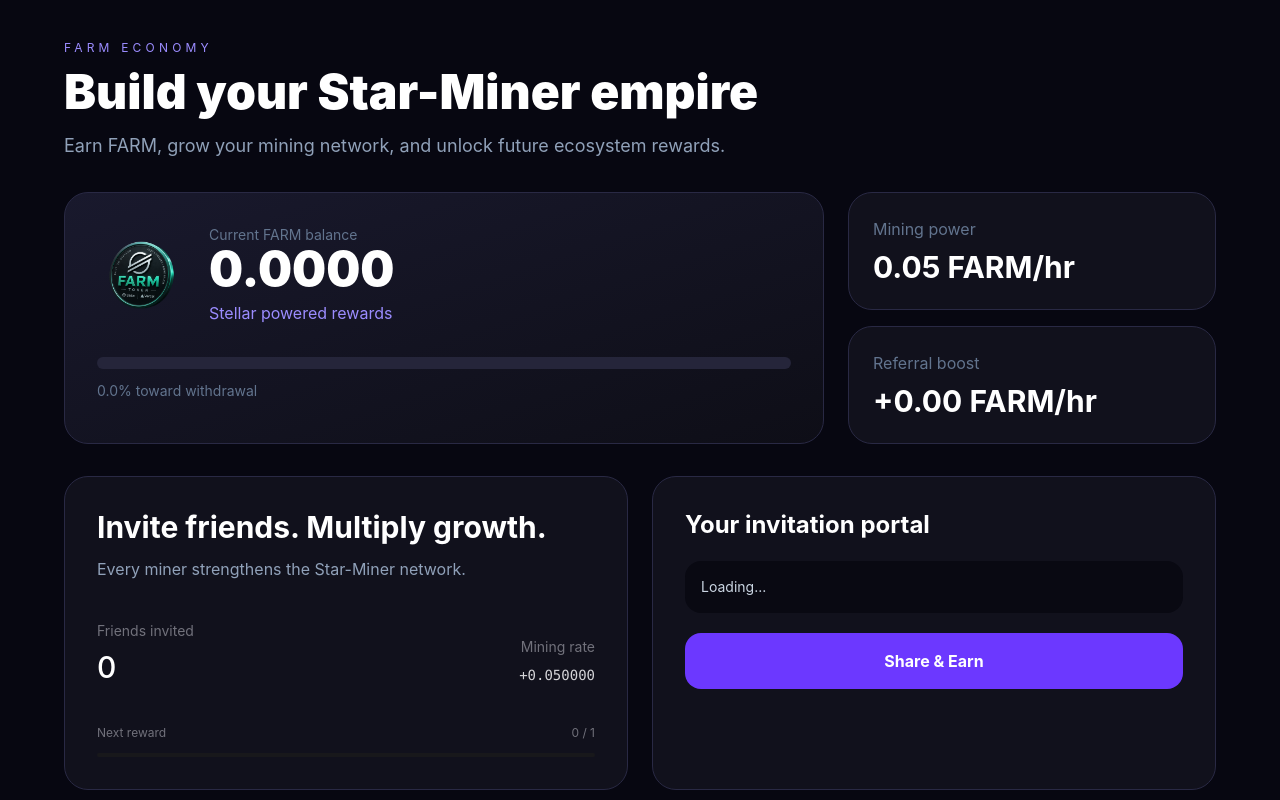
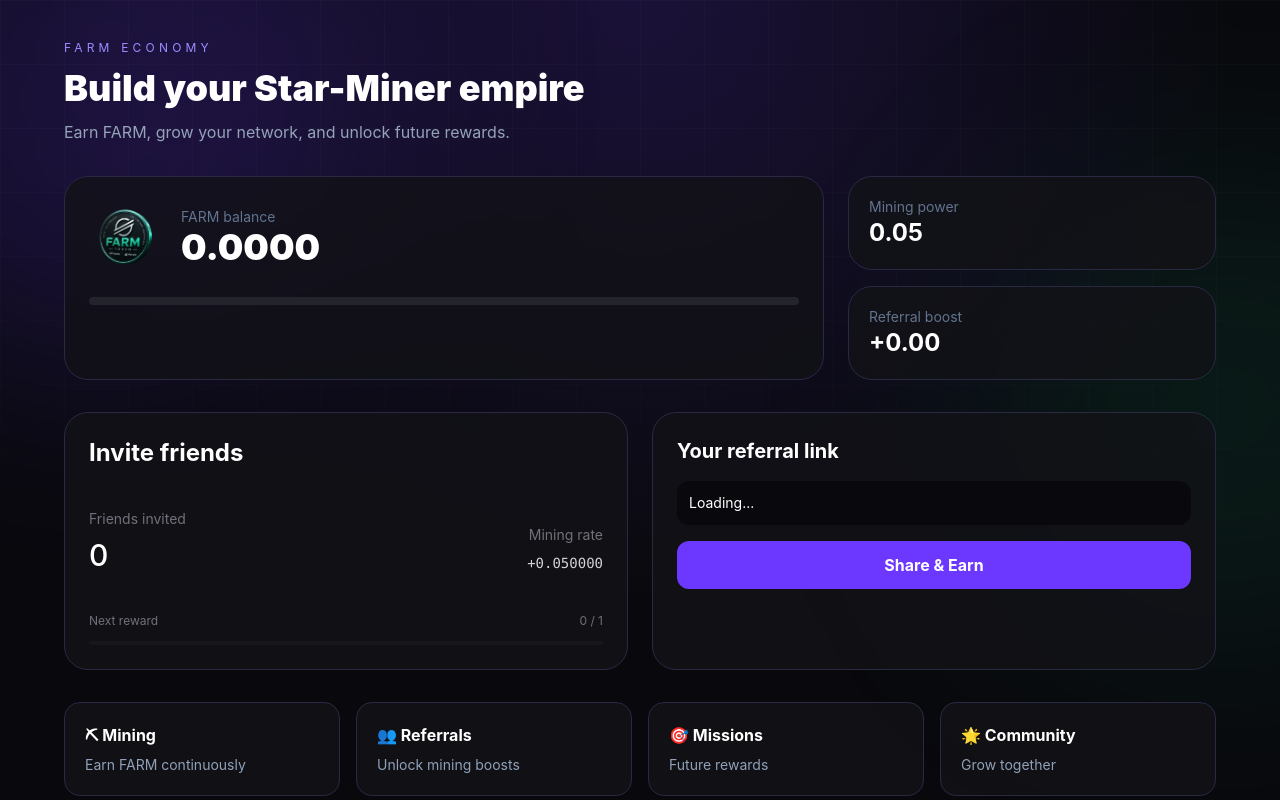
Before and after one commit to arashKazerouni/star-miner, a Next.js app: page /earn in a window 1280 px wide. Shown: the top 800 px of the page. Built offline with nearby package versions, Linux system fonts and the light colour scheme; no server answers.

Commit message:
Fix earn page background to match landing and dashboard style

```diff
--- a/app/earn/page.tsx
+++ b/app/earn/page.tsx
@@ -10,66 +10,23 @@ import { BASE_MINING_RATE } from "@/lib/mining";
 import { WITHDRAWAL_THRESHOLD } from "@/lib/withdrawal";
 import { FarmLogo } from "@/components/FarmLogo";
 
-const methods = [
-  ["⛏ Mining", "Earn FARM continuously with your miner"],
-  ["👥 Referrals", "Expand your network and unlock boosts"],
-  ["🎯 Missions", "Future ecosystem challenges and rewards"],
-  ["🌟 Community", "Participate in Star-Miner growth"],
-];
+const methods = [["⛏ Mining","Earn FARM continuously"],["👥 Referrals","Unlock mining boosts"],["🎯 Missions","Future rewards"],["🌟 Community","Grow together"]];
 
-export default function EarnPage() {
-  const { user, currentBalance } = useUser();
-  const [copied, setCopied] = useState(false);
-  const referrals = user.referrals;
-  const nextTarget = getNextReferralTarget(referrals);
-  const referralLink = useMemo(() => user.referralCode && typeof window !== "undefined" ? `${window.location.origin}/?ref=${user.referralCode}` : "", [user.referralCode]);
-  const progress = Math.min((currentBalance / WITHDRAWAL_THRESHOLD) * 100, 100);
-  const bonus = Math.max(user.miningRate - BASE_MINING_RATE, 0);
-
-  async function copyLink() {
-    if (!referralLink) return;
-    await navigator.clipboard.writeText(referralLink);
-    setCopied(true);
-    setTimeout(() => setCopied(false), 1500);
-  }
-
-  return <main className="min-h-screen bg-[#070711] px-5 py-10 pb-36 text-white">
-    <div className="mx-auto max-w-6xl space-y-8">
-      <header className="max-w-3xl">
-        <p className="text-xs uppercase tracking-[0.35em] text-[#9B8CFF]">FARM economy</p>
-        <h1 className="mt-3 text-5xl font-black">Build your Star-Miner empire</h1>
-        <p className="mt-4 text-lg text-slate-400">Earn FARM, grow your mining network, and unlock future ecosystem rewards.</p>
-      </header>
-
-      <section className="grid gap-6 lg:grid-cols-3">
-        <div className="rounded-3xl border border-[#292944] bg-gradient-to-br from-[#19192D] to-[#0E0E17] p-8 lg:col-span-2">
-          <div className="flex items-center gap-6"><FarmLogo size={88}/><div><p className="text-sm text-slate-500">Current FARM balance</p><p className="text-5xl font-black">{currentBalance.toFixed(4)}</p><p className="mt-2 text-[#9B8CFF]">Stellar powered rewards</p></div></div>
-          <div className="mt-8 h-3 rounded-full bg-[#25253A]"><div className="h-full rounded-full bg-[#8B5CF6]" style={{width:`${progress}%`}}/></div>
-          <p className="mt-3 text-sm text-slate-500">{progress.toFixed(1)}% toward withdrawal</p>
-        </div>
-
-        <div className="grid gap-4">
-          <div className="rounded-3xl border border-[#292944] bg-[#11111C] p-6"><p className="text-slate-500">Mining power</p><p className="mt-2 text-3xl font-bold">{user.miningRate.toFixed(2)} FARM/hr</p></div>
-          <div className="rounded-3xl border border-[#292944] bg-[#11111C] p-6"><p className="text-slate-500">Referral boost</p><p className="mt-2 text-3xl font-bold">+{bonus.toFixed(2)} FARM/hr</p></div>
-        </div>
-      </section>
-
-      <section className="grid gap-6 lg:grid-cols-2">
-        <div className="rounded-3xl border border-[#292944] bg-[#11111C] p-8">
-          <h2 className="text-3xl font-bold">Invite friends. Multiply growth.</h2>
-          <p className="mt-3 text-slate-400">Every miner strengthens the Star-Miner network.</p>
-          <ReferralStats referrals={referrals} miningRate={user.miningRate}/>
-          <ReferralProgress referrals={referrals} target={nextTarget}/>
-        </div>
-        <div className="rounded-3xl border border-[#292944] bg-[#11111C] p-8">
-          <h2 className="text-2xl font-bold">Your invitation portal</h2>
-          <div className="mt-5 rounded-2xl bg-[#090912] p-4 text-sm text-slate-300 truncate">{referralLink || "Loading..."}</div>
-          <button onClick={copyLink} className="mt-5 w-full rounded-2xl bg-[#6C38FF] py-4 font-bold">{copied ? "Copied" : "Share & Earn"}</button>
-        </div>
-      </section>
-
-      <section className="grid gap-4 sm:grid-cols-2 lg:grid-cols-4">{methods.map(([title,text])=><div key={title} className="rounded-3xl border border-[#292944] bg-[#11111C] p-6"><h3 className="text-xl font-bold">{title}</h3><p className="mt-3 text-sm text-slate-400">{text}</p></div>)}</section>
-    </div>
-    <BottomNav />
-  </main>;
+export default function EarnPage(){
+ const {user,currentBalance}=useUser();
+ const [copied,setCopied]=useState(false);
+ const referrals=user.referrals;
+ const nextTarget=getNextReferralTarget(referrals);
+ const referralLink=useMemo(()=>user.referralCode&&typeof window!=="undefined"?`${window.location.origin}/?ref=${user.referralCode}`:"",[user.referralCode]);
+ const progress=Math.min((currentBalance/WITHDRAWAL_THRESHOLD)*100,100);
+ const bonus=Math.max(user.miningRate-BASE_MINING_RATE,0);
+ async function copyLink(){if(!referralLink)return;await navigator.clipboard.writeText(referralLink);setCopied(true);setTimeout(()=>setCopied(false),1500)}
+ return <main className="relative min-h-screen overflow-hidden bg-[#09090D] px-5 py-10 pb-36 text-white">
+  <div className="pointer-events-none absolute inset-0"><div className="absolute -left-40 -top-40 h-[520px] w-[520px] rounded-full bg-[#6C38FF]/20 blur-[120px]"/><div className="absolute right-[-180px] top-[18%] h-[480px] w-[480px] rounded-full bg-[#10B981]/10 blur-[120px]"/><div className="absolute inset-x-0 top-0 h-[720px] bg-[radial-gradient(circle_at_50%_0%,rgba(108,56,255,0.18),transparent_62%)]"/><div className="absolute inset-0 bg-[linear-gradient(rgba(255,255,255,0.025)_1px,transparent_1px),linear-gradient(90deg,rgba(255,255,255,0.025)_1px,transparent_1px)] bg-[size:64px_64px] [mask-image:linear-gradient(to_bottom,black,transparent_78%)]"/></div>
+  <div className="relative z-10 mx-auto max-w-6xl space-y-8">
+   <header><p className="text-xs uppercase tracking-[0.35em] text-[#9B8CFF]">FARM economy</p><h1 className="mt-3 text-3xl font-black lg:text-4xl">Build your Star-Miner empire</h1><p className="mt-3 text-base text-[#94A3B8]">Earn FARM, grow your network, and unlock future rewards.</p></header>
+   <section className="grid gap-6 lg:grid-cols-3"><div className="rounded-3xl border border-[#292944] bg-[#121217]/80 p-6 backdrop-blur lg:col-span-2"><div className="flex items-center gap-5"><FarmLogo size={72}/><div><p className="text-sm text-slate-500">FARM balance</p><p className="text-4xl font-black">{currentBalance.toFixed(4)}</p></div></div><div className="mt-6 h-2 rounded-full bg-[#24242D]"><div className="h-full rounded-full bg-[#8B5CF6]" style={{width:`${progress}%`}}/></div></div><div className="grid gap-4"><div className="rounded-3xl border border-[#292944] bg-[#121217]/80 p-5"><p className="text-sm text-slate-500">Mining power</p><p className="text-2xl font-bold">{user.miningRate.toFixed(2)}</p></div><div className="rounded-3xl border border-[#292944] bg-[#121217]/80 p-5"><p className="text-sm text-slate-500">Referral boost</p><p className="text-2xl font-bold">+{bonus.toFixed(2)}</p></div></div></section>
+   <section className="grid gap-6 lg:grid-cols-2"><div className="rounded-3xl border border-[#292944] bg-[#121217]/80 p-6"><h2 className="text-2xl font-bold">Invite friends</h2><ReferralStats referrals={referrals} miningRate={user.miningRate}/><ReferralProgress referrals={referrals} target={nextTarget}/></div><div className="rounded-3xl border border-[#292944] bg-[#121217]/80 p-6"><h2 className="text-xl font-bold">Your referral link</h2><div className="mt-4 rounded-xl bg-[#09090D] p-3 text-sm truncate">{referralLink||"Loading..."}</div><button onClick={copyLink} className="mt-4 w-full rounded-xl bg-[#6C38FF] py-3 font-bold">{copied?"Copied":"Share & Earn"}</button></div></section>
+   <section className="grid gap-4 sm:grid-cols-2 lg:grid-cols-4">{methods.map(([a,b])=><div key={a} className="rounded-2xl border border-[#292944] bg-[#121217]/80 p-5"><h3 className="font-bold">{a}</h3><p className="mt-2 text-sm text-slate-400">{b}</p></div>)}</section>
+  </div><BottomNav/></main>
 }
```
